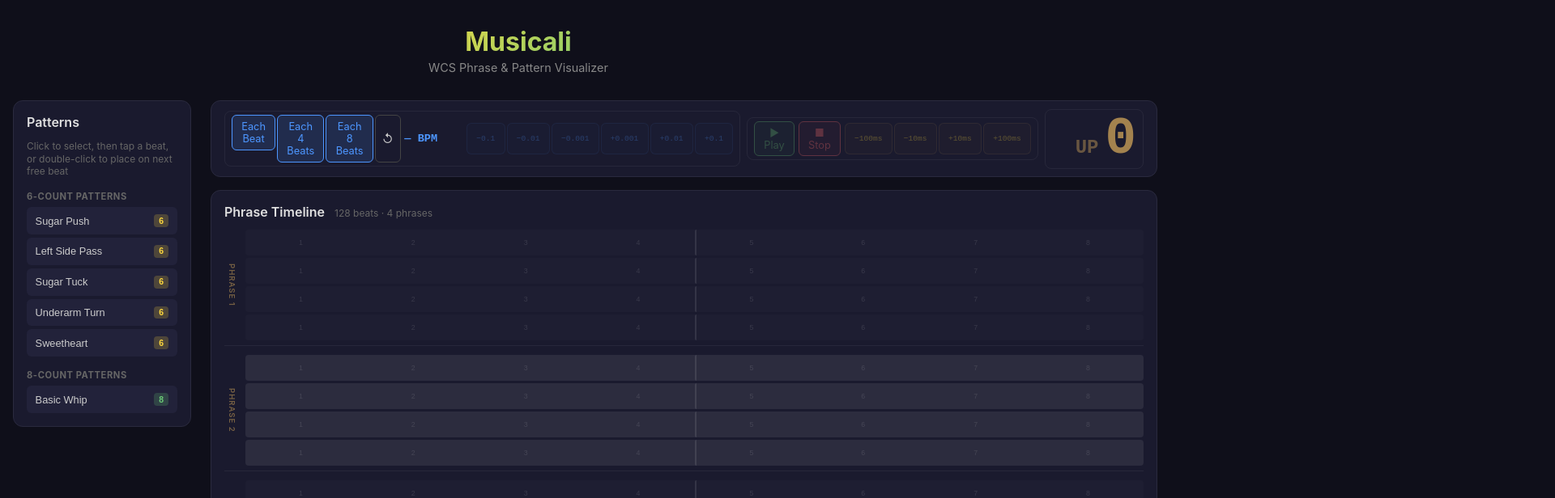
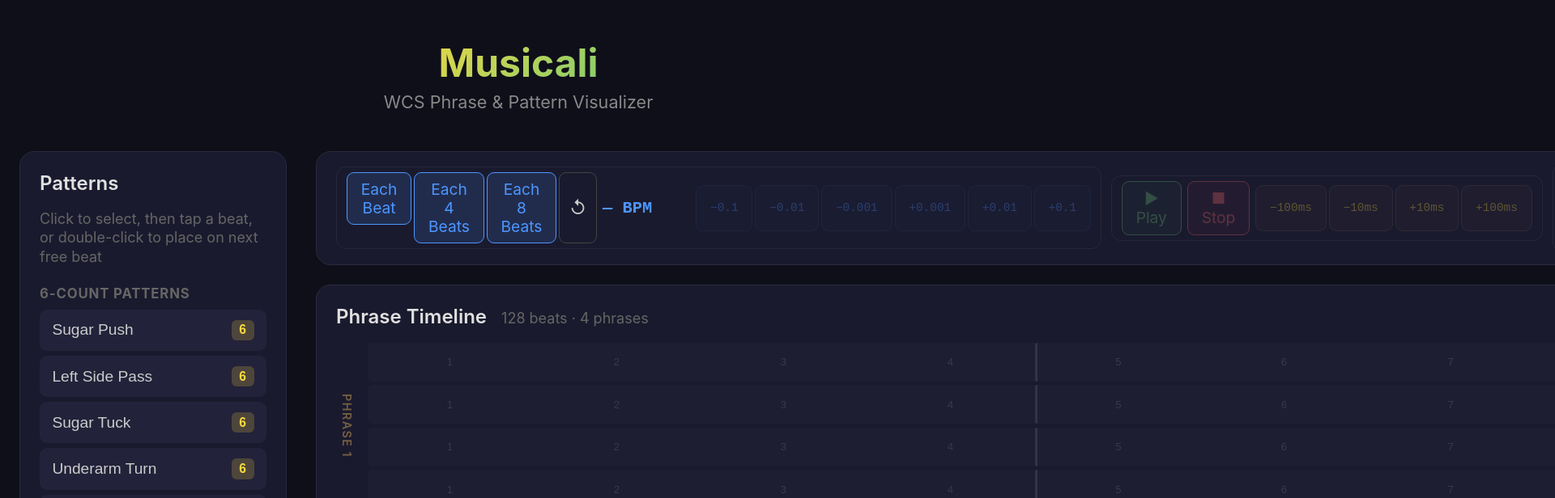
Before and after one commit to michaelkebe/musicali, a React (Vite) app in the folder frontend/: page / in a window 1280 px wide. Shown: the top 616 px of the page at 81% size, 1920 px wide, since content can reach past the window. Built offline with nearby package versions, Linux system fonts and the light colour scheme; the HTML template or start-up script is replaced by a standard one.

Commit message:
scale everything 150% with zoom

```diff
--- a/frontend/src/App.css
+++ b/frontend/src/App.css
@@ -11,6 +11,7 @@ body {
   max-width: 1400px;
   margin: 0 auto;
   padding: 2rem 1rem;
+  zoom: 1.5;
 }
 
 header {
```
